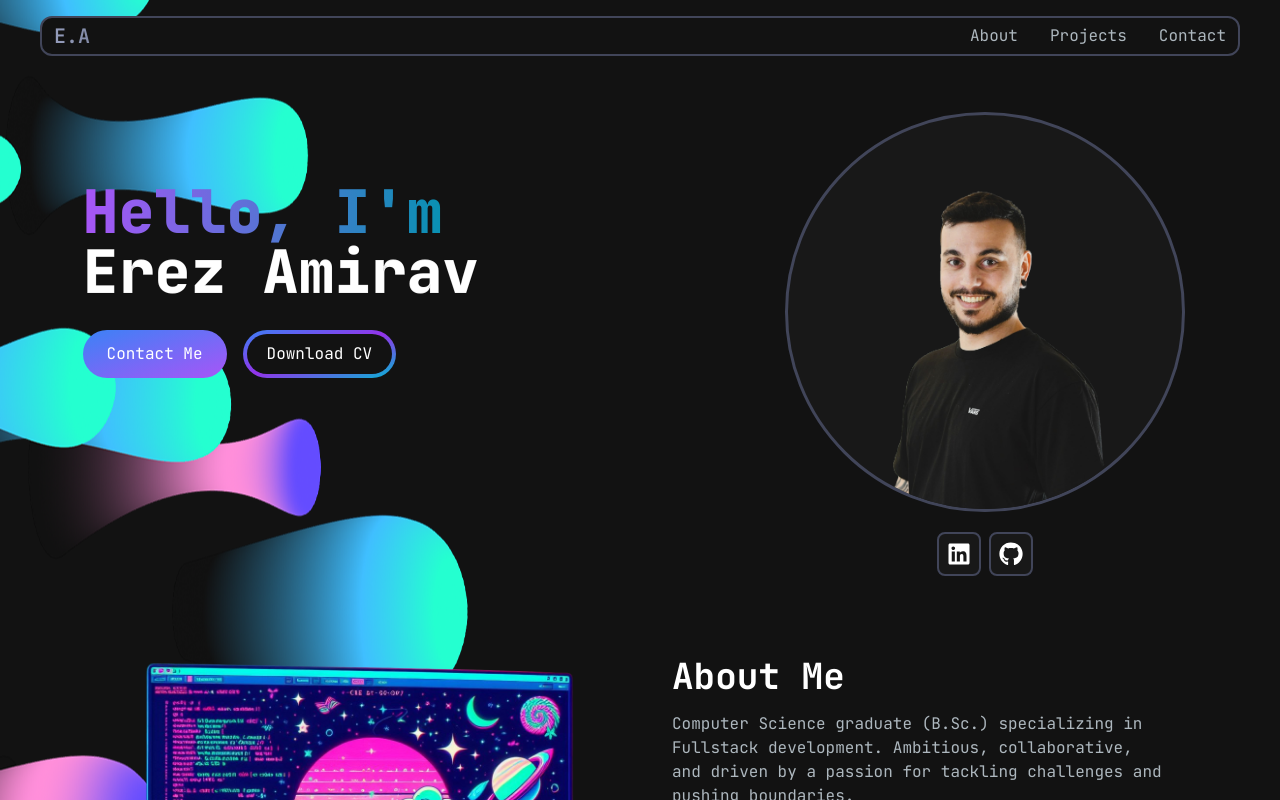
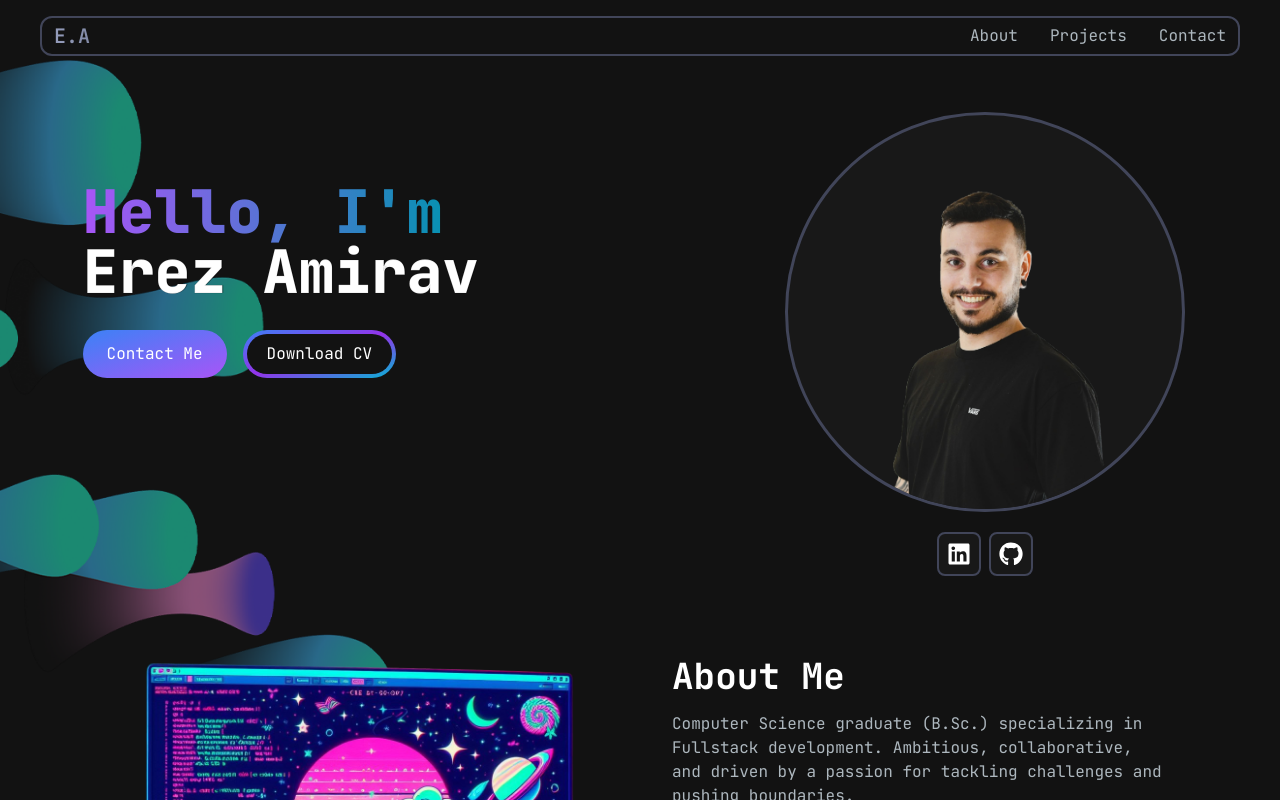
Before and after one commit to ErezAmirav/portfolio-2.0, a Next.js app: page / in a window 1280 px wide. Shown: the top 800 px of the page. Built offline with nearby package versions, Linux system fonts and the light colour scheme.

Commit message:
changed bg img

```diff
--- a/src/app/page.js
+++ b/src/app/page.js
@@ -18,16 +18,14 @@ export default function Home() {
     <main
       className="flex min-h-screen flex-col bg-[#121212]"
       style={{
-        // backgroundImage: `url('images/bg-overlay2.png')`,
-        backgroundImage: `url('images/asd.png')`,
-        backgroundPosition: "left",
+        backgroundImage: `url('images/bg-side.png')`,
+        backgroundPosition: "bottom left",
         backgroundRepeat: "no-repeat",
-        backgroundSize: window.innerWidth < 768 ? "35%" : "auto",
-        backgroundAttachment: window.innerWidth < 768 ? "fixed" : "scroll",
+        backgroundSize: "contain",
       }}
     >
       <Navbar />
-      <div className="container mt-24 mx-auto px-12 pt-4">
+      <div className="container mt-24 mx-auto px-12 py-4">
         <motion.div
           initial="hidden"
           whileInView="visible"
```
Also changed, not shown: public/images/asd.png (deleted), public/images/bg-side.png.
